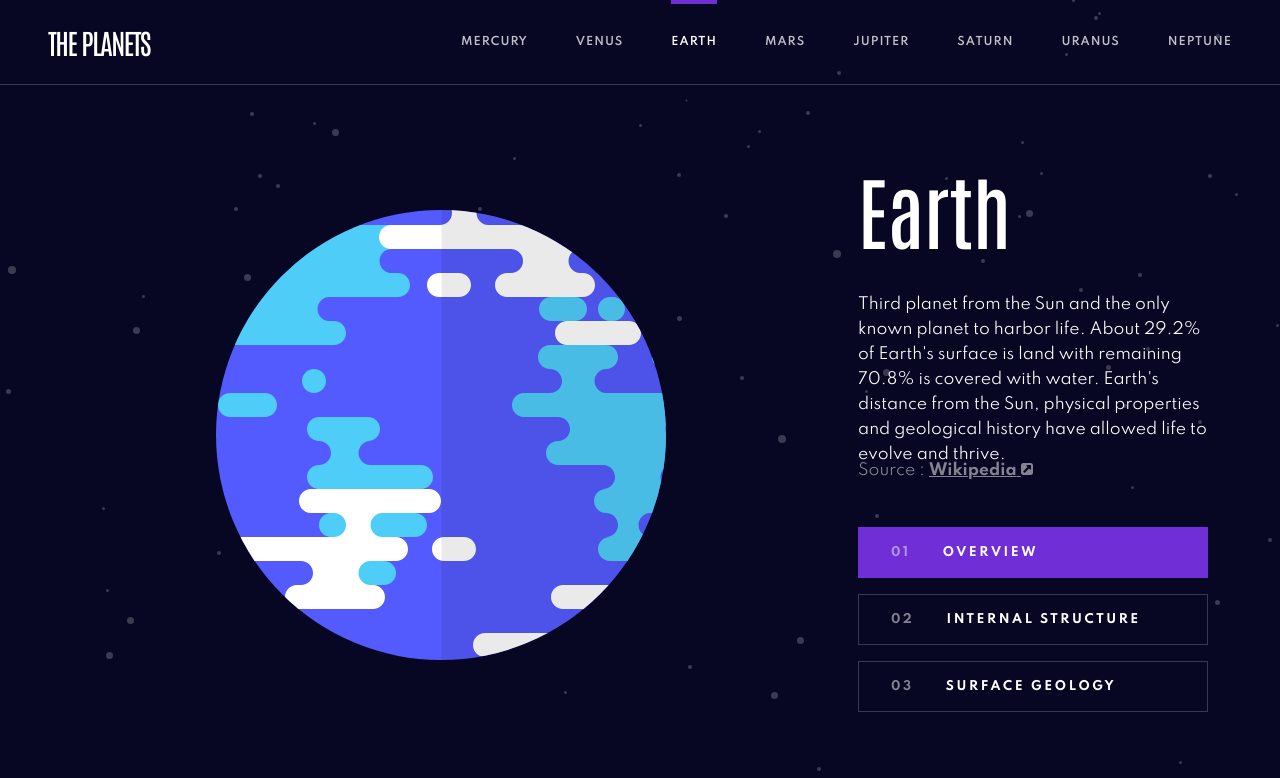
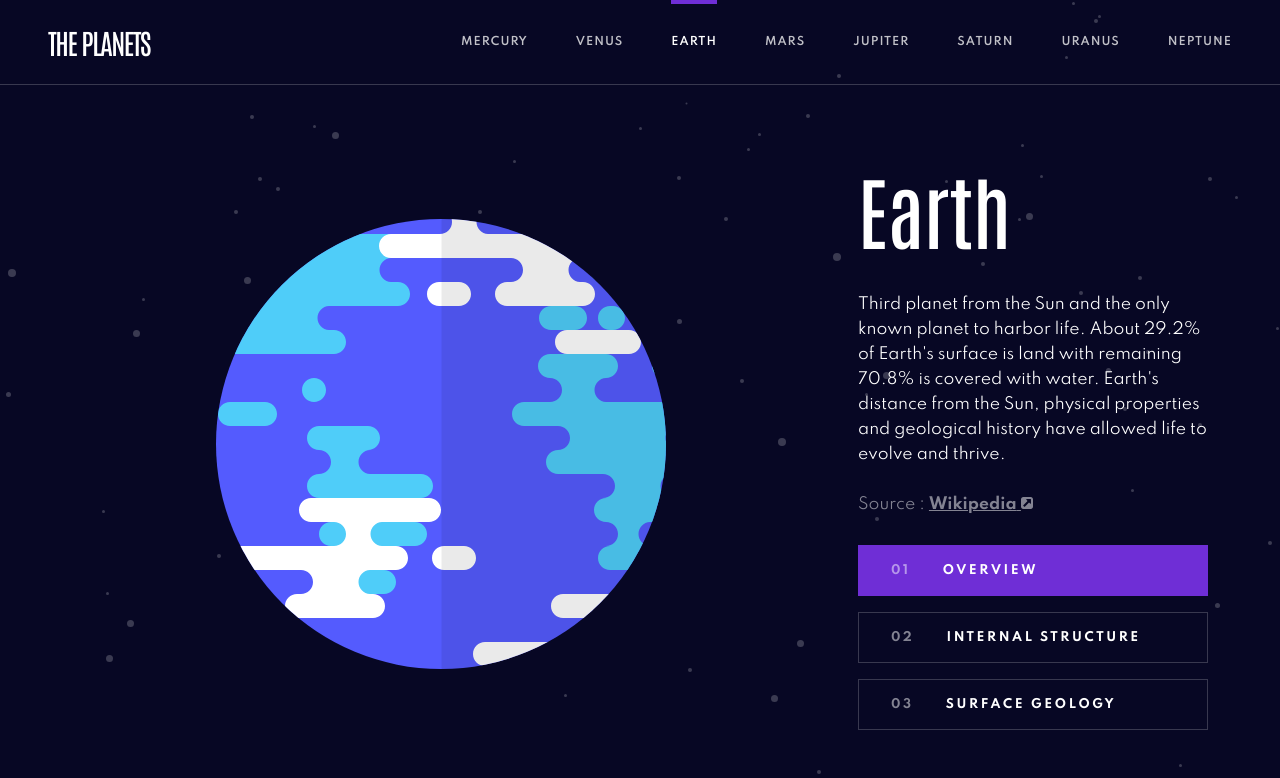
Before and after one commit to Euuphi/planet-facts, a React (Create React App) app: page /earth in a window 1280 px wide. Shown: the top 778 px of the page. Built offline with nearby package versions, Linux system fonts and the light colour scheme.

Commit message:
Adjust heights for components on main section

```diff
--- a/src/components/PlanetInfo.js
+++ b/src/components/PlanetInfo.js
@@ -27,7 +27,7 @@ const MainSection = styled(Section)`
 
 const Grid = styled.div`
     display: grid;
-    row-gap: 7.2rem;
+    row-gap: 6rem;
     column-gap: 4.8rem;
     grid-template-columns: 1fr 35rem;
     justify-items: center;
@@ -52,7 +52,7 @@ const PlanetImageBox = styled.div`
 `;
 
 const Image = styled.img`
-    max-height: 56rem;
+    max-height: 55rem;
 
     @media ${screen.laptop} {
         max-height: 50rem;
@@ -72,6 +72,7 @@ const SurfaceImage = styled.img`
 const PlanetInfoBox = styled.div`
     display: flex;
     flex-direction: column;
+    gap: 1.8rem;
 
     @media ${screen.laptopS} {
         display: grid;
@@ -106,15 +107,11 @@ const PlanetDescriptionBox = styled.div`
     position: relative;
 
     @media ${screen.laptopS} {
-        height: 33rem;
+        height: 35rem;
     }
 
     @media ${screen.tabletS} {
         height: 40rem;
-    }
-
-    @media ${screen.laptopS} {
-        height: 36rem;
     }
 `;
 
@@ -130,12 +127,12 @@ const Description = styled.p`
 
 const Source = styled(Description)`
     color: ${colors.grey};
-    margin-bottom: 0;
+    margin-bottom: 1rem;
 
     /* Fixing position may break if there is too many characters in description
         - Also see PlanetDescriptionBox component */
     position: absolute;
-    bottom: 4.4rem;
+    bottom: 0rem;
 
     @media ${screen.laptopS} {
         bottom: 0;
```
